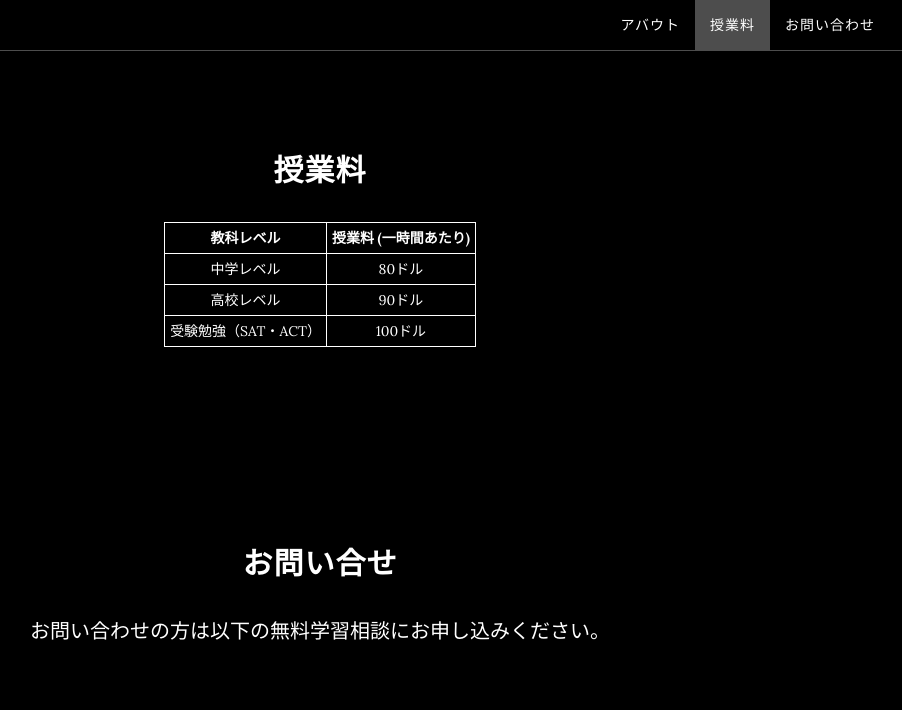
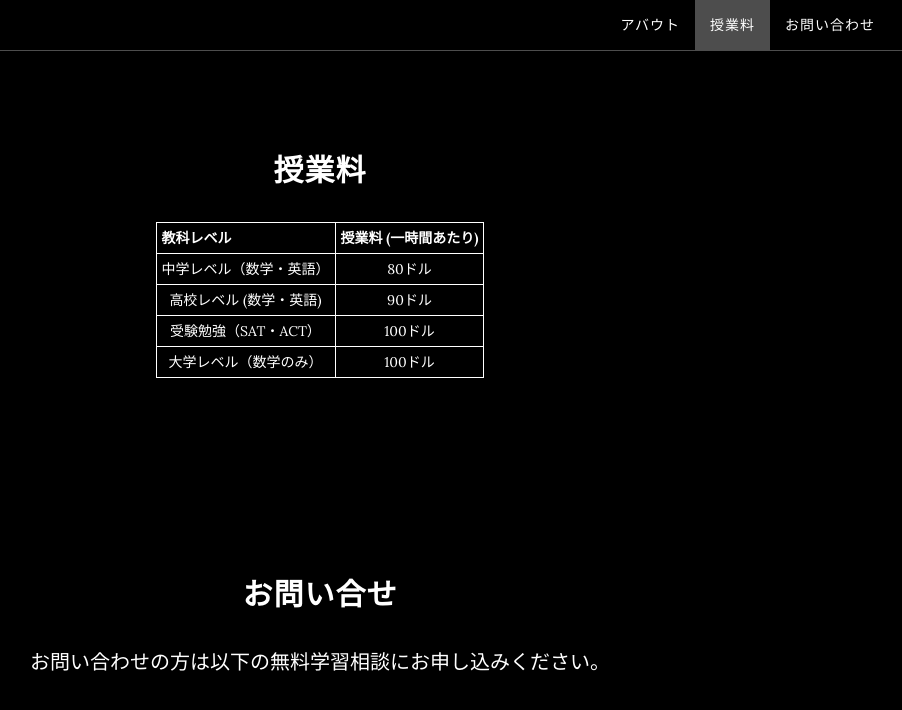
Before and after one commit to taro-shima-jpn/taro-shima-jpn.github.io, a Jekyll site: the page built from index.html, in a window 1280 px wide and 900 px high, scrolled down 1540 px. Shown: the top 710 px of the window, without its empty margins (320-1222 px from the left). Built offline with Jekyll 4.4.1, drawn with Linux system fonts in a browser that asks for light colours.

Commit message:
Update rates.html

```diff
--- a/_includes/rates.html
+++ b/_includes/rates.html
@@ -19,21 +19,25 @@
           <h2>授業料</h2>
           <table class="center">
             <tr>
-              <th style="text-align:center">教科レベル</th>
+              <th style="text-align:ceßnter">教科レベル</th>
               <th style="text-align:center">授業料 (一時間あたり)</th>
             </tr>
             <tr>
-              <td>中学レベル</td>
+              <td>中学レベル（数学・英語）</td>
               <td>80ドル</td>
             </tr>
             <tr>
-              <td>高校レベル</td>
+              <td>高校レベル (数学・英語)</td>
               <td>90ドル</td>
             </tr>
             <tr>
               <td>受験勉強（SAT・ACT）</td>
               <td>100ドル</td>
             </tr>
+            <tr>
+              <td>大学レベル（数学のみ）</td>
+              <td>100ドル</td>
+            </tr>
           </table>
         </div>
     </div>
```
